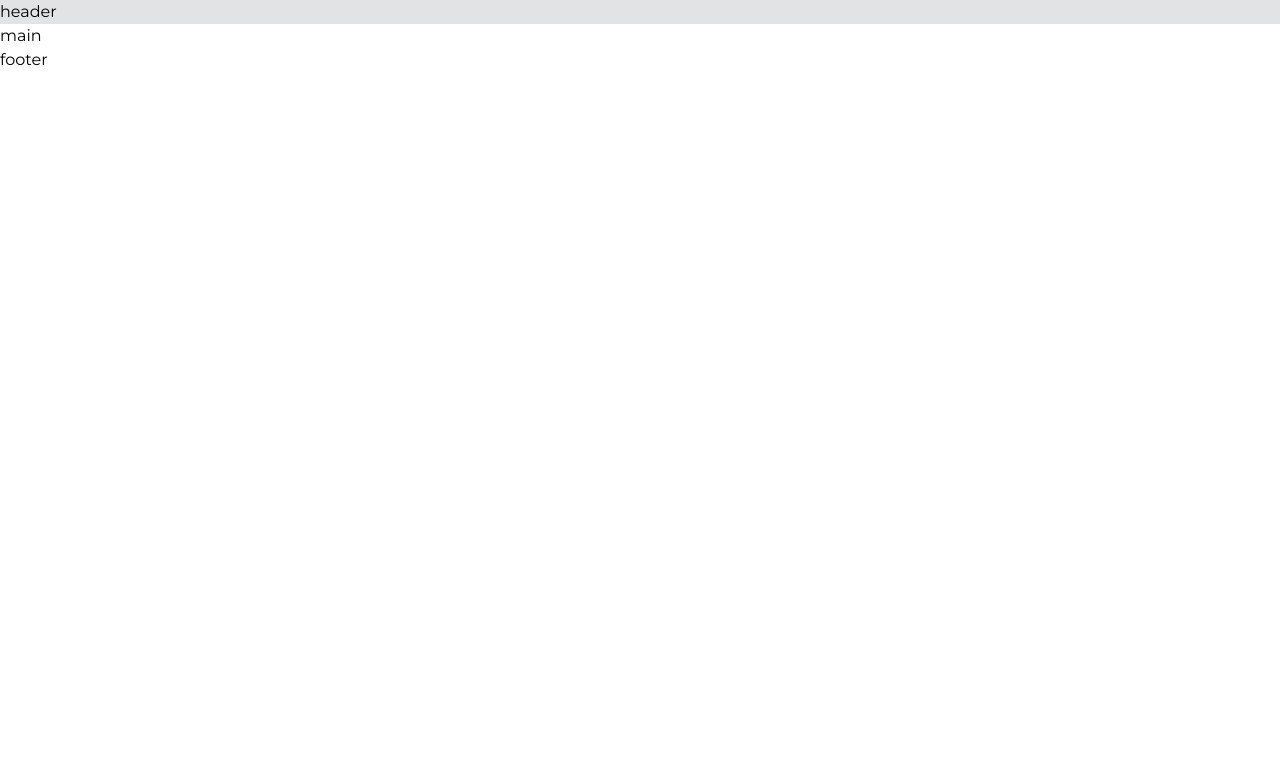
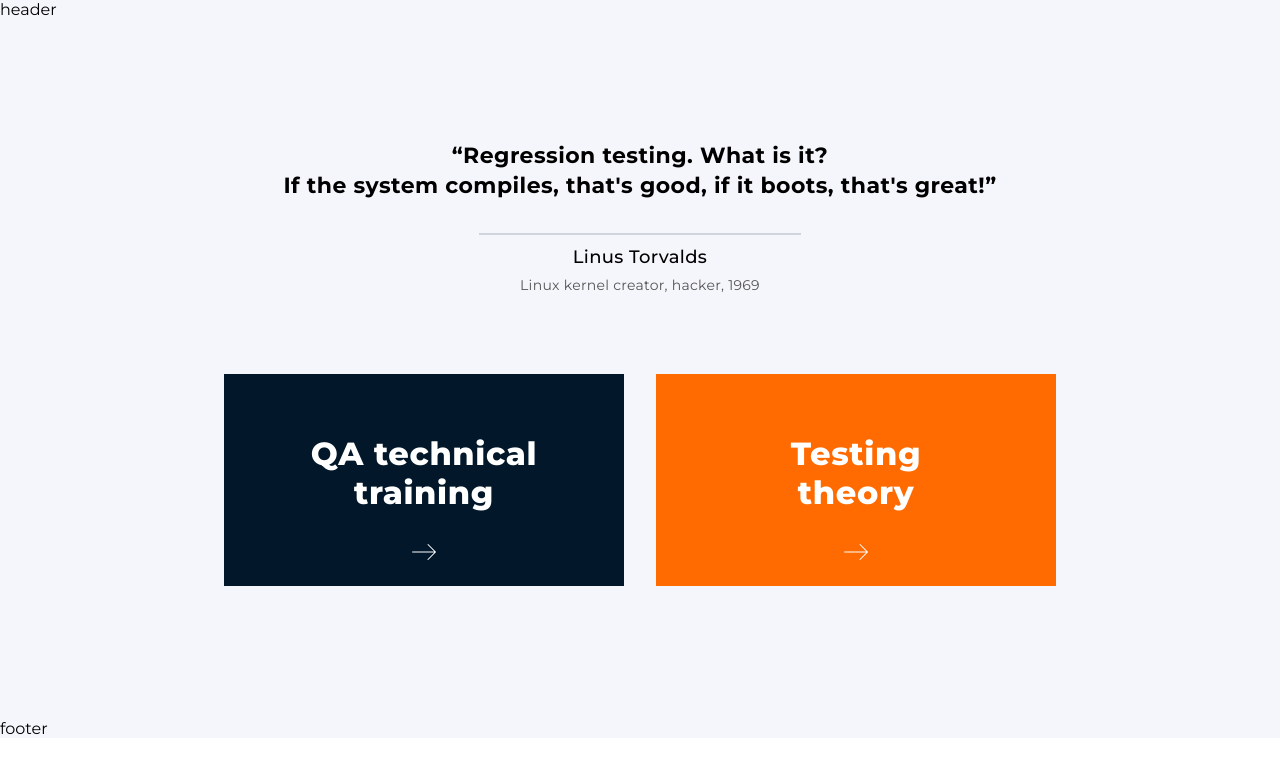
Before and after one commit to ololosh-tralevich/mabyBaby-react, a React (Create React App) app: page / in a window 1280 px wide. Shown: the top 774 px of the page. Built offline with nearby package versions, Linux system fonts and the light colour scheme.

Commit message:
done home page

```diff
--- /dev/null
+++ b/src/modules/Home/ArrowRight.jsx
@@ -0,0 +1,25 @@
+import PropTypes from 'prop-types';
+
+const ArrowRight = ({ color, className }) => {
+  return (
+    <svg
+      className={className}
+      viewBox="0 0 24 24"
+      width="24px"
+      height="24px"
+      fill={color}
+    >
+      <path
+        d="m23.8535 11.6464-7.5-7.5a.4997.4997 0 0 0-.707 0 .4998.4998 0 0 0 0 .707L22.293 11.5H.5c-.2764 0-.5.2236-.5.5 0 .2763.2236.5.5.5h21.793l-6.6465 6.6464a.4998.4998 0 0 0 .3535.8535.4984.4984 0 0 0 .3536-.1465l7.5-7.5a.4999.4999 0 0 0-.0001-.707Z"
+        fill="#fff"
+      />
+    </svg>
+  );
+};
+
+export default ArrowRight;
+
+ArrowRight.propTypes = {
+  color: PropTypes.string,
+  className: PropTypes.string,
+};
--- a/src/modules/Home/Home.jsx
+++ b/src/modules/Home/Home.jsx
@@ -1,6 +1,10 @@
+import { Link } from 'react-router-dom';
+
 import { useSelector, shallowEqual } from 'react-redux';
 
 import { getGlobalStore } from '../../redux/userAccount/userAccount-selectors';
+
+import ArrowRight from './ArrowRight';
 
 import styles from './home.module.scss';
 
@@ -9,10 +13,30 @@ const Home = () => {
   console.log(globalStore);
 
   return (
-    <div>
-      {/* your code */}
-      <p>main</p>
-    </div>
+    <section className="container">
+      <div className={styles.mainBlock}>
+        <h2 className={styles.firstTitle}>
+          “Regression testing. What is it?
+          <br /> If the system compiles, that's good, if it boots, that's
+          great!”
+        </h2>
+        <div className={styles.horizontalLine}></div>
+        <h3 className={styles.secondTitle}>Linus Torvalds</h3>
+        <h4 className={styles.thirdTitle}>
+          Linux kernel creator, hacker, 1969
+        </h4>
+        <div className={styles.linkBlock}>
+          <Link className={styles.testLink} to="test">
+            QA technical training
+            <ArrowRight className={styles.arrowRight} color={'white'} />
+          </Link>
+          <Link className={styles.testLink} to="test">
+            Testing theory
+            <ArrowRight className={styles.arrowRight} color={'white'} />
+          </Link>
+        </div>
+      </div>
+    </section>
   );
 };
 
--- a/src/modules/Home/home.module.scss
+++ b/src/modules/Home/home.module.scss
@@ -0,0 +1,125 @@
+@import '../../sass/main.scss';
+
+.mainBlock {
+  display: flex;
+  align-items: center;
+  flex-direction: column;
+  margin-bottom: 40px;
+
+  @include mq(tablet) {
+    margin-bottom: 125px;
+  }
+  @include mq(desktop) {
+    margin-bottom: 133px;
+  }
+}
+
+.firstTitle {
+  font-size: 12px;
+  line-height: 1.67;
+  text-align: center;
+  letter-spacing: 0.02em;
+  margin-top: 34px;
+  margin-bottom: 32px;
+
+  @include mq(tablet) {
+    font-size: 22px;
+    line-height: 1.36;
+    text-align: center;
+    margin-top: 82px;
+    margin-bottom: 32px;
+  }
+  @include mq(desktop) {
+    margin-top: 122px;
+  }
+}
+
+.horizontalLine {
+  width: 130px;
+  height: 2px;
+  opacity: 0.15;
+  margin-bottom: 12px;
+  background-color: #00122f;
+
+  @include mq(tablet) {
+    width: 322px;
+  }
+}
+
+.secondTitle {
+  font-weight: 500;
+  font-size: 12px;
+  line-height: 1.17;
+  text-align: center;
+  letter-spacing: 0.02em;
+  margin-bottom: 8px;
+
+  @include mq(tablet) {
+    font-size: 18px;
+    line-height: 1.22;
+  }
+}
+
+.thirdTitle {
+  font-weight: 500;
+  font-size: 10px;
+  line-height: 1.2;
+  text-align: center;
+  letter-spacing: 0.02em;
+  color: #555555;
+  margin-bottom: 40px;
+
+  @include mq(tablet) {
+    margin-bottom: 60px;
+    font-size: 14px;
+    line-height: 1.21;
+  }
+  @include mq(desktop) {
+    font-weight: 400;
+    margin-bottom: 80px;
+  }
+}
+
+.linkBlock {
+  @include mq(desktop) {
+    display: flex;
+  }
+}
+
+.testLink {
+  display: flex;
+  flex-direction: column;
+  align-items: center;
+  width: 280px;
+  height: 212px;
+  margin-bottom: 20px;
+  padding: 60px 42px 0 42px;
+  font-weight: 800;
+  font-size: 24px;
+  line-height: 1.21;
+  text-align: center;
+  letter-spacing: 0.02em;
+  color: white;
+  background-color: var(--footer-backgr-color);
+
+  @include mq(tablet) {
+    width: 400px;
+    height: 212px;
+    font-size: 32px;
+    line-height: 1.22;
+    margin-bottom: 30px;
+  }
+  @include mq(desktop) {
+    margin: 0 32px 0 0;
+  }
+}
+
+.testLink:last-child {
+  margin: 0;
+  padding: 60px 88px 0 88px;
+  background-color: var(--second-orange-color);
+}
+
+.arrowRight {
+  margin-top: 28px;
+}
--- a/src/sass/utils/_common.scss
+++ b/src/sass/utils/_common.scss
@@ -7,21 +7,14 @@
 body {
   display: flex;
   flex-direction: column;
-  justify-content: space-between;
-  overflow-y: scroll;
   min-height: 100vh;
   scroll-behavior: smooth;
   text-rendering: optimizeSpeed;
-  line-height: 1.5;
   font-family: var(--main-font);
   margin: 0;
 }
 
-header {
-  background-color: var(--header-backgr-color);
-}
-
-div:root {
+div#root {
   background-color: var(--main-backgr-color);
 }
 
--- a/src/sass/utils/_variables.scss
+++ b/src/sass/utils/_variables.scss
@@ -8,11 +8,10 @@
   --main-black-font-color: #000;
   --white-font-color: #fff;
   --grey-font-color: #555555;
-  --main-backgr-color: #e5e5e5;
-  --header-backgr-color: #e2e3e5;
+  --main-backgr-color: #f5f6fb;
   --footer-backgr-color: #02172a; // and button color
   --first-orange-color: #ff6b09;
-  --second-orange-color: #ff6b01;
+  --second-orange-color: #ff6b01; // and button color
   --grey-square-color: #d7d7d7;
   --first-grey-border-color: #00122f;
   --second-grey-border-color: #e2e3e5;
```
Also changed, not shown: src/modules/Results/Results.jsx (+6 -8 lines).
